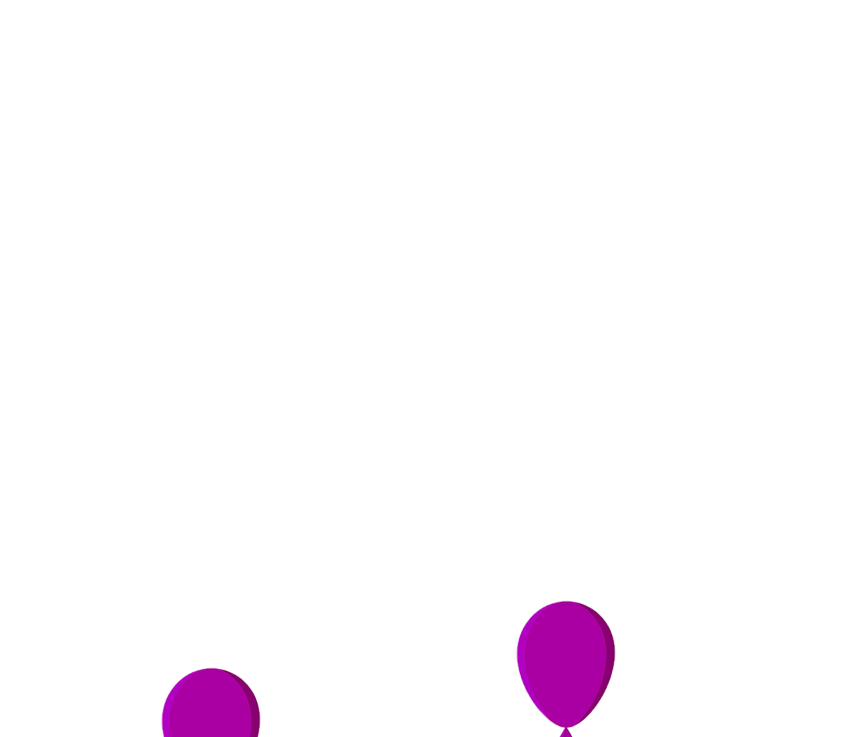
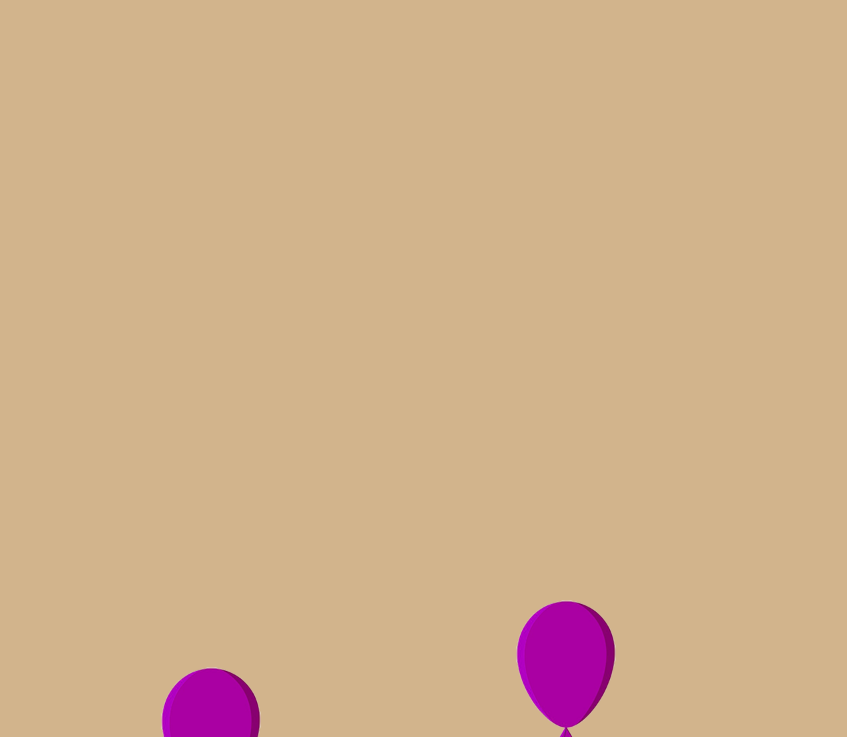
Before and after one commit to rakesh-byte/balloonsGame, a plain HTML site: page index.html in a window 1280 px wide. Both pictures are taken after a click on the button "Start". Shown: the top 737 px of the page, without its empty margins (0-847 px from the left). Drawn offline with Linux system fonts and the light colour scheme.

Commit message:
game complete

```diff
--- a/css/style.css
+++ b/css/style.css
@@ -5,7 +5,10 @@ body{
     padding: 0;
     margin: 0;
     font-family: Arial;
+    background-color: tan;
 }
+
+/* balloon sizing */
 
 .balloon{
     width: 100px;
@@ -17,31 +20,38 @@ body{
     background-repeat: no-repeat;
 }
 
+/* Ballon image  red*/
+
 .balloon-red{
     background-image:
         url(../images/balloon-red.png);
 }
 
+/* Ballon image  green*/
 .balloon-green{
     background-image:
         url(../images/balloon-green.png);
 }
 
+/* Ballon image  yellow*/
 .balloon-yellow{
     background-image:
         url(../images/balloon-yellow.png);
 }
 
+/* Ballon image  violet*/
 .balloon-violet{
     background-image:
         url(../images/balloon-fiolet.png);
 }
 
+/* Ballon image  blue*/
 .balloon-blue{
     background-image:
         url(../images/balloon-blue.png);
 }
 
+/* Background shadow in case of win or lose */
 .total-shadow{
     width: 100vw;
     height: 100vh;
@@ -52,6 +62,8 @@ body{
     z-index: 1000;
     position: relative;
 }
+
+/* Block sizing of wining and loosing block  */
 
 .total-block{
     background-color: #fff;
@@ -68,8 +80,9 @@ body{
 .loose{
     display: none;
 }
-.score-block
-{
+
+/* score block sizing */
+.score-block{
     background: #efefef;
     width: 300px;
     height: 60px;
@@ -82,6 +95,8 @@ body{
     left: calc(50% - 150px);
 }
 
+/* Styling for background music window */
+
 .start-game-window {
 	width: 100vw;
 	height: 100vh;
--- a/js/script.js
+++ b/js/script.js
@@ -1,32 +1,39 @@
 let colors = ['yellow', 'red', 'blue', 'violet', 'green'];
-let windowWidth = window.innerWidth;
-let windowHeight = window.innerHeight;
+let windowWidth = window.innerWidth;    //width of windows
+let windowHeight = window.innerHeight;  //height of windows
 let body = document.body;
-let scores = document.querySelectorAll('.score');
-let num = 0;
-let total = 100;
+let scores = document.querySelectorAll('.score');   //all score classes by default stored in array
+let num = 0;                            //score inital count
+let total = 100;                        //total number of ballons
 let currentBallon = 0;
-let gameOver = false;
+let gameOver = false;                   //for button reatart
 let totalShadow = document.querySelector('.total-shadow');
-let startBtn = document.querySelector('.start-game-button');
+let startBtn = document.querySelector('.start-game-button');    //to select for background music
+
+//creating div for ballons
 
 function createBalloon() {
 	let div = document.createElement('div');
-	let rand = Math.floor(Math.random()*colors.length);
+	let rand = Math.floor(Math.random()*colors.length); //randomly selecting colors from colors array
 	div.className = 'balloon balloon-'+colors[rand];
 
-	rand = Math.floor(Math.random() * (windowWidth - 100));
-	div.style.left = rand + 'px';
+	rand = Math.floor(Math.random() * (windowWidth - 100)); //width of window - 100 to prevent ballons from overflowing to the screen
+    div.style.left = rand + 'px';
+
+    //Unique id of the balloons
 	div.dataset.number = currentBallon;
 	currentBallon++;
 
-	body.appendChild(div);
-	animateBalloon(div);
+	body.appendChild(div);  //apending div to the html file
+	animateBalloon(div);    //ballons apearing from bottom to top
 }
 
+// function to float balloons from top to bottom
 function animateBalloon(elem){
 	let pos = 0;
-	let random = Math.floor(Math.random() * 6 - 3);
+    let random = Math.floor(Math.random() * 6 - 3);
+
+    //interval in millisecs for ballons which increase after every 10 ballons
 	let interval = setInterval(frame, 12 - Math.floor(num / 10) + random);
 
 	function frame(){
@@ -40,6 +47,8 @@ function animateBalloon(elem){
 	}
 }
 
+
+//function for removing balloon
 function deleteBalloon(elem){
 		elem.remove();
 		num++;
@@ -47,31 +56,39 @@ function deleteBalloon(elem){
 		playBallSound();
 }
 
+//playing pop sound on popping balloon
 function playBallSound(){
 	let audio = document.createElement('audio');
 	audio.src = 'sounds/pop.mp3';
 	audio.play();
 }
 
+//Score update function
 function updateScore(){
 	for(let i = 0; i < scores.length; i++){
 		scores[i].textContent = num;
 	}
 }
 
+//function to start game
 function startGame(){
 	restartGame();
 	let timeout = 0;
 
 	let loop = setInterval(function(){
-		timeout = Math.floor(Math.random() * 600 - 100);
+        timeout = Math.floor(Math.random() * 600 - 100);
+        //if condition to check game is not over and total number not reached 100
 		if(!gameOver && num !== total){
 			createBalloon();
-		} else if(num !== total) {
+        }
+        //to check game is over and total number not reached to 100
+        else if(num !== total) {
 			clearInterval(loop);
 			totalShadow.style.display = 'flex';
 			totalShadow.querySelector('.lose').style.display = 'block';
-		} else {
+        }
+        //winning block display
+        else {
 			clearInterval(loop);
 			totalShadow.style.display = 'flex';
 			totalShadow.querySelector('.win').style.display = 'block';
@@ -80,15 +97,22 @@ function startGame(){
 	}, 800 + timeout);
 }
 
+//function to restart game after pressing restart yes button
+
 function restartGame(){
 	let forRemoving = document.querySelectorAll('.balloon');
 	for(let i = 0; i < forRemoving.length; i++){
-		forRemoving[i].remove();
+        //clearing all previous games balloons
+        forRemoving[i].remove();
 	}
-	gameOver = false;
-	num = 0;
+	gameOver = false; //updating for new game
+
+    //score count set to 0
+    num = 0;
 	updateScore();
 }
+
+//selectin ballons on screen to pop
 
 document.addEventListener('click', function(event){
 	if(event.target.classList.contains('balloon')){
@@ -96,6 +120,7 @@ document.addEventListener('click', function(event){
 	}
 })
 
+// event listner for Yes button
 document.querySelector('.restart').addEventListener('click', function(){
 	totalShadow.style.display = 'none';
 	totalShadow.querySelector('.win').style.display = 'none';
@@ -104,10 +129,12 @@ document.querySelector('.restart').addEventListener('click', function(){
 	startGame();
 });
 
+// event listner for no button
 document.querySelector('.cencel').addEventListener('click', function(){
 	totalShadow.style.display = 'none';
 });
 
+//// event listner for Start button
 startBtn.addEventListener('click', function() {
 	startGame();
 	document.querySelector('.bg-music').play();
```
Also changed, not shown: index.html (+7 -2 lines).
